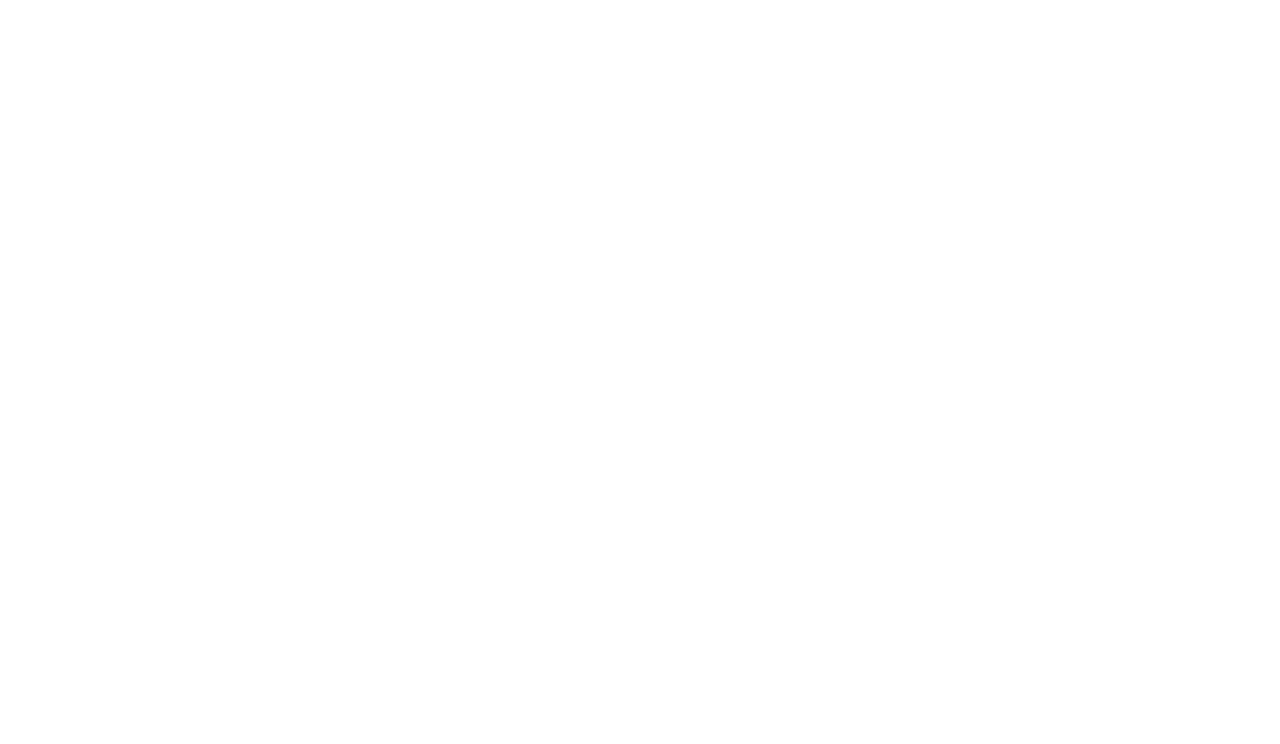
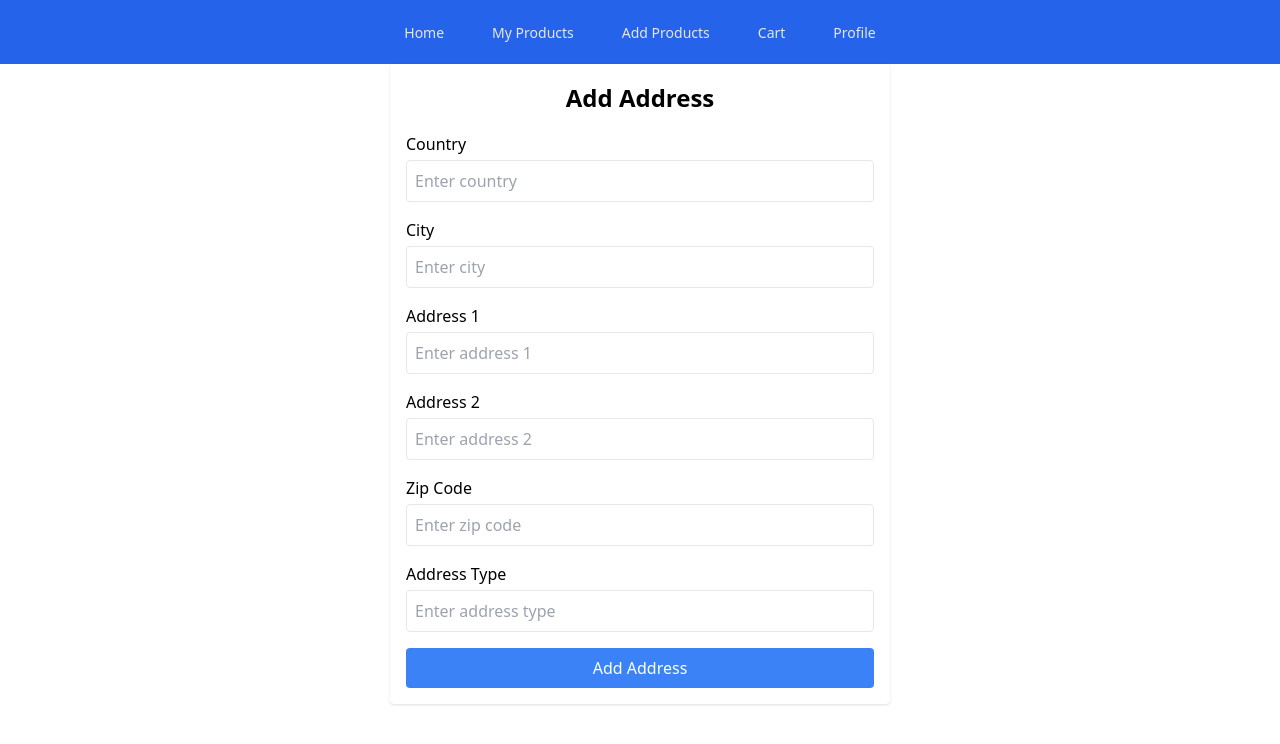
Before and after one commit to Vigneshkalvium/E-Commerce_follow_along, a React (Create React App) app in the folder frontend/: page /create-address in a window 1280 px wide. Before the commit this address had no page. Shown: the top 744 px of the page. Built offline with nearby package versions, Linux system fonts and the light colour scheme.

Commit message:
completed milestone 21

```diff
--- a/frontend/src/App.js
+++ b/frontend/src/App.js
@@ -1,6 +1,6 @@
 import React from 'react';
 import { BrowserRouter, Routes, Route } from "react-router-dom";
-import { Home, LoginPage,SignupPage, CreateProduct, MyProducts, Cart, ProductDetails, Profile } from './Routes.js';
+import { Home, LoginPage,SignupPage, CreateProduct, MyProducts, Cart, ProductDetails, Profile, CreateAddress } from './Routes.js';
 import "./App.css";
 
 const App = () => {
@@ -16,6 +16,7 @@
         <Route path='/cart' element={<Cart/>}/>
         <Route path='/product/:id' element={<ProductDetails/>}/>
         <Route path='/profile' element={<Profile/>}/>
+        <Route path='/create-address' element={<CreateAddress/>}/>
       </Routes>
     </BrowserRouter>
   );
--- a/frontend/src/Routes.js
+++ b/frontend/src/Routes.js
@@ -6,6 +6,7 @@
 import Cart from "./pages/cart.jsx";
 import ProductDetails from "./pages/productDetails.jsx";
 import Profile from "./pages/profile.jsx";
+import CreateAddress from "./pages/createAddress.jsx";
 export{
     LoginPage,
     SignupPage,
@@ -15,4 +16,5 @@
     Cart,
     ProductDetails,
     Profile,
+    CreateAddress,
 };
--- /dev/null
+++ b/frontend/src/pages/createAddress.jsx
@@ -0,0 +1,129 @@
+import React, { useState } from "react";
+import axios from "axios";
+import { useNavigate } from "react-router-dom";
+import Nav from "../components/Navbar";
+
+const CreateAddress = () => {
+    const navigate = useNavigate();
+
+    const [country, setCountry] = useState("");
+    const [city, setCity] = useState("");
+    const [address1, setAddress1] = useState("");
+    const [address2, setAddress2] = useState("");
+    const [zipCode, setZipCode] = useState("");
+    const [addressType, setAddressType] = useState("");
+
+    const handleSubmit = async (e) => {
+        e.preventDefault();
+        const addressData = {
+            country,
+            city,
+            address1,
+            address2,
+            zipCode,
+            addressType,
+            email: "vipvignesh@gmail.com"
+        };
+
+        try {
+            const response = await axios.post(
+                "http://localhost:8000/api/v2/user/add-address",
+                addressData,
+                {
+                    headers: { "Content-Type": "application/json" },
+                }
+            );
+            if (response.status === 201) {
+                alert("Address added successfully!");
+                navigate("/profile");
+            }
+        } catch (err) {
+            console.error("Error adding address:", err);
+            alert("Failed to add address. Please check the data and try again.");
+        }
+    };
+
+    return (
+        <>
+            <Nav />
+            <div className="w-[90%] max-w-[500px] bg-white shadow h-auto rounded-[4px] p-4 mx-auto">
+                <h5 className="text-[24px] font-semibold text-center">Add Address</h5>
+                <form onSubmit={handleSubmit}>
+                    <div className="mt-4">
+                        <label className="pb-1 block">Country</label>
+                        <input
+                            type="text"
+                            value={country}
+                            className="w-full p-2 border rounded"
+                            onChange={(e) => setCountry(e.target.value)}
+                            placeholder="Enter country"
+                            required
+                        />
+                    </div>
+                    <div className="mt-4">
+                        <label className="pb-1 block">City</label>
+                        <input
+                            type="text"
+                            value={city}
+                            className="w-full p-2 border rounded"
+                            onChange={(e) => setCity(e.target.value)}
+                            placeholder="Enter city"
+                            required
+                        />
+                    </div>
+                    <div className="mt-4">
+                        <label className="pb-1 block">Address 1</label>
+                        <input
+                            type="text"
+                            value={address1}
+                            className="w-full p-2 border rounded"
+                            onChange={(e) => setAddress1(e.target.value)}
+                            placeholder="Enter address 1"
+                            required
+                        />
+                    </div>
+                    <div className="mt-4">
+                        <label className="pb-1 block">Address 2</label>
+                        <input
+                            type="text"
+                            value={address2}
+                            className="w-full p-2 border rounded"
+                            onChange={(e) => setAddress2(e.target.value)}
+                            placeholder="Enter address 2"
+                        />
+                    </div>
+                    <div className="mt-4">
+                        <label className="pb-1 block">Zip Code</label>
+                        <input
+                            type="number"
+                            value={zipCode}
+                            className="w-full p-2 border rounded"
+                            onChange={(e) => setZipCode(e.target.value)}
+                            placeholder="Enter zip code"
+                            required
+                        />
+                    </div>
+                    <div className="mt-4">
+                        <label className="pb-1 block">Address Type</label>
+                        <input
+                            type="text"
+                            value={addressType}
+                            className="w-full p-2 border rounded"
+                            onChange={(e) => setAddressType(e.target.value)}
+                            placeholder="Enter address type"
+                            required
+                        />
+                    </div>
+                    <button
+                        type="submit"
+                        className="w-full mt-4 bg-blue-500 text-white p-2 rounded"
+                    >
+                        Add Address
+                    </button>
+                </form>
+            </div>
+        </>
+    );
+};
+
+export default CreateAddress;
--- a/frontend/src/pages/profile.jsx
+++ b/frontend/src/pages/profile.jsx
@@ -1,8 +1,10 @@
 import React, { useEffect, useState } from "react";
 import AddressCard from "../components/AddressCard";
 import NavBar from "../components/Navbar";
+import { useNavigate } from "react-router-dom";
 
 export default function Profile() {
+	const navigate = useNavigate();
 	const [personalDetails, setPersonalDetails] = useState({
 		name: "",
 		email: "",
@@ -32,6 +34,10 @@
 				console.log("Addresses fetched:", data.addresses);
 			});
 	}, []);
+
+	const handleAddAddress = () => {
+		navigate("/create-address");
+	}
 	return (
 		<>
 			<NavBar />
@@ -92,7 +98,9 @@
 							</h1>
 						</div>
 						<div className="w-full h-max p-5">
-							<button className="w-max px-3 py-2 bg-neutral-600 text-neutral-100 rounded-md text-center hover:bg-neutral-100 hover:text-black transition-all duration-100">
+							<button className="w-max px-3 py-2 bg-neutral-600 text-neutral-100 rounded-md text-center hover:bg-neutral-100 hover:text-black transition-all duration-100"
+								onClick={handleAddAddress}
+							>
 								Add Address
 							</button>
 						</div>
```
Also changed, not shown: 2 other files (tests, documents, lock files or other folders).
